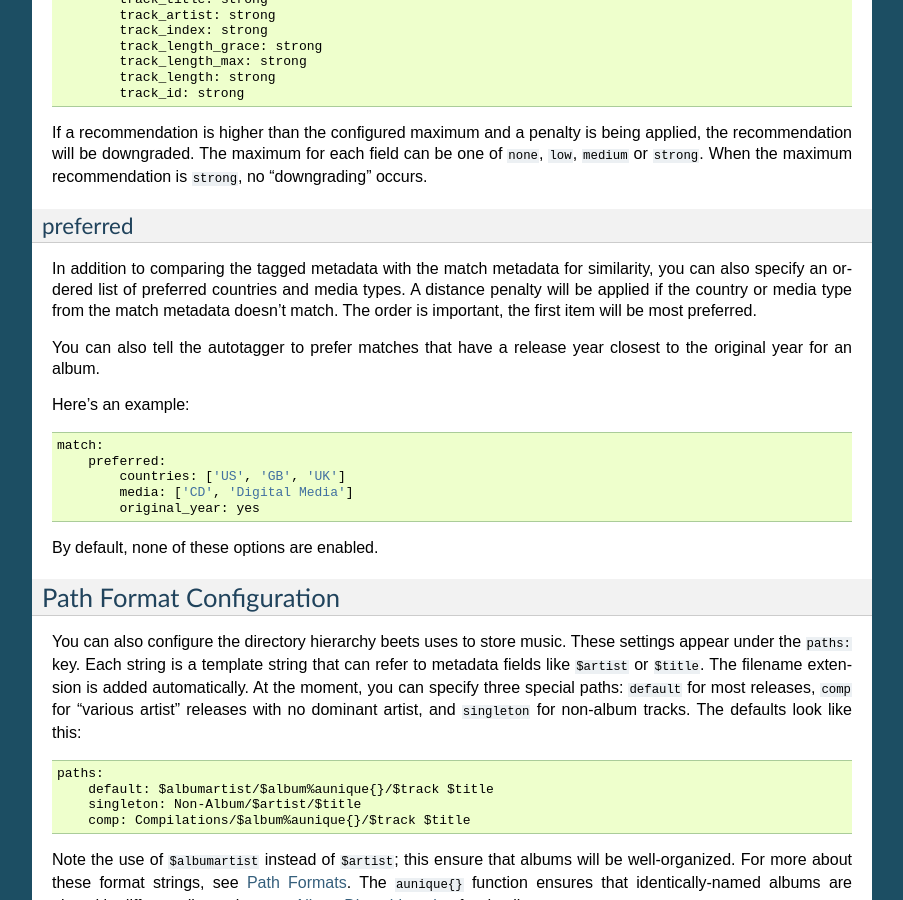
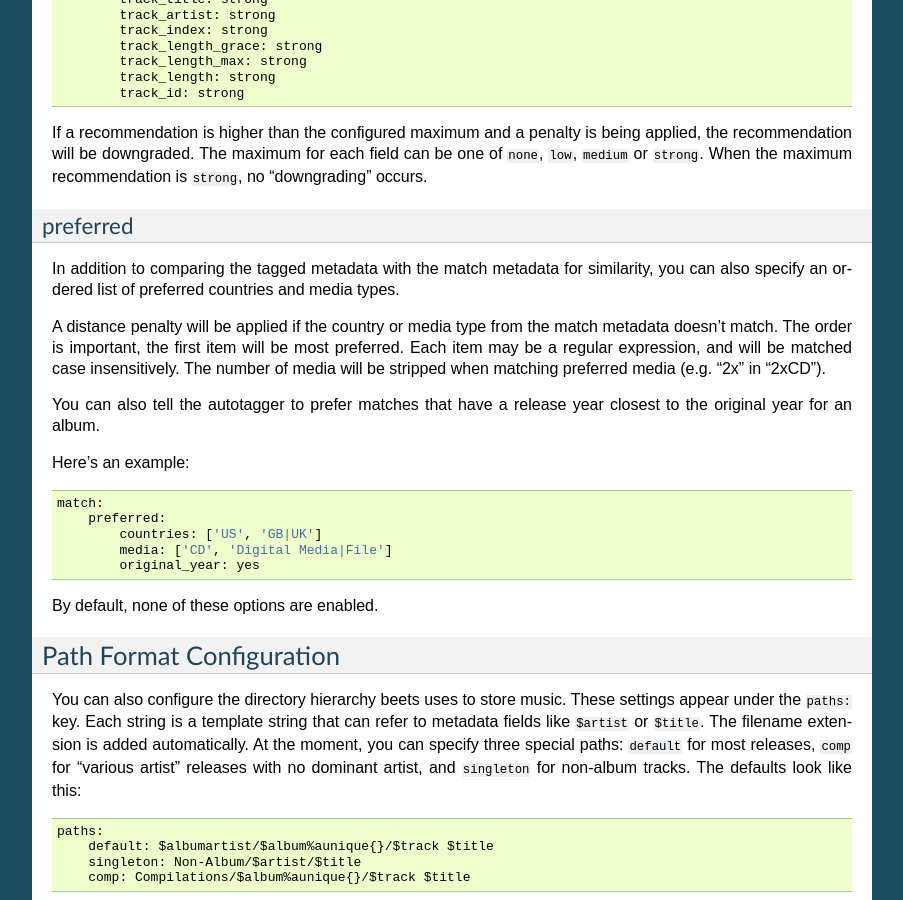
Before and after one commit to google-code-export/beets, a Sphinx documentation site: the page built from docs/reference/config.rst, in a window 1280 px wide and 900 px high, scrolled down 6311 px. Shown: the whole window, without its empty margins (198-1101 px from the left). Built offline with Sphinx 7.4.7, drawn with Linux system fonts in a browser that asks for light colours.

Commit message:
Group preferred media patterns, in case they contain "|" to keep them separate from the number of media.

```diff
--- a/docs/reference/config.rst
+++ b/docs/reference/config.rst
@@ -437,9 +437,13 @@ preferred
 
 In addition to comparing the tagged metadata with the match metadata for
 similarity, you can also specify an ordered list of preferred countries and
-media types. A distance penalty will be applied if the country or media type
-from the match metadata doesn't match. The order is important, the first item
-will be most preferred.
+media types.
+
+A distance penalty will be applied if the country or media type from the match
+metadata doesn't match. The order is important, the first item will be most
+preferred. Each item may be a regular expression, and will be matched case
+insensitively. The number of media will be stripped when matching preferred
+media (e.g. "2x" in "2xCD").
 
 You can also tell the autotagger to prefer matches that have a release year
 closest to the original year for an album.
@@ -448,8 +452,8 @@ Here's an example::
 
     match:
         preferred:
-            countries: ['US', 'GB', 'UK']
-            media: ['CD', 'Digital Media']
+            countries: ['US', 'GB|UK']
+            media: ['CD', 'Digital Media|File']
             original_year: yes
 
 By default, none of these options are enabled.
```
Also changed, not shown: 1 other file.
